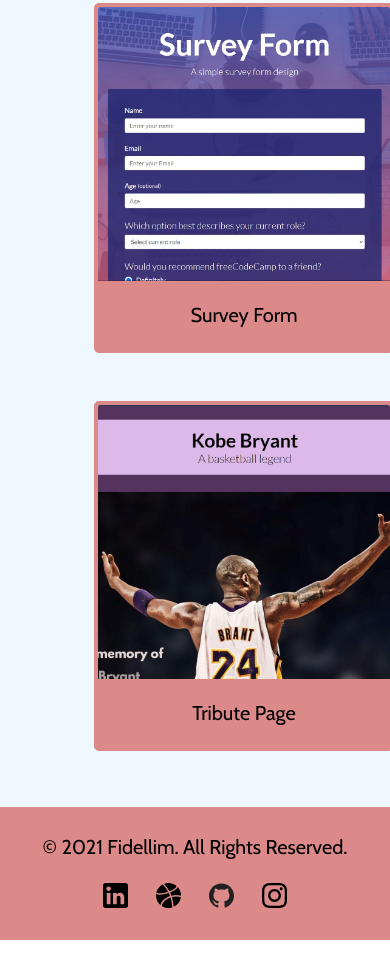
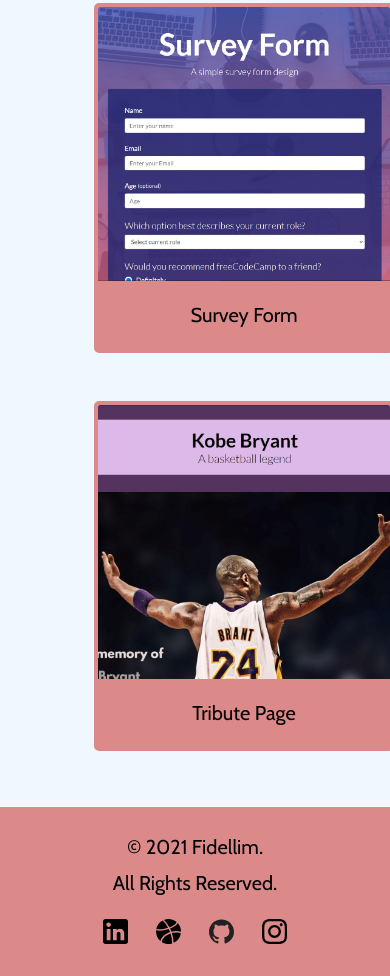
Before and after one commit to fidellim/Personal-Portfolio, a plain HTML site: page index.html in a window 390 px wide. Shown: the part 1731-2707 px from the top of the page. Before the commit the page ends 2671 px from the top, so only its background shows below. Drawn offline with nearby package versions, Linux system fonts and the light colour scheme.

Commit message:
update responsiveness on footer

```diff
--- a/css/index.css
+++ b/css/index.css
@@ -126,6 +126,10 @@
 	opacity: 0.5;
 }
 
+.footer-text {
+	display: inline;
+}
+
 ul li {
 	display: inline;
 	margin: 0 1.5rem;
@@ -207,5 +211,10 @@
 
 	h1 {
 		font-size: 6rem;
+		text-align: center;
+	}
+
+	.footer-text {
+		display: block;
 	}
 }
--- a/index.html
+++ b/index.html
@@ -80,7 +80,10 @@
         </section>
 
         <footer>
-            <h3 class="footer-text">© 2021 Fidellim. All Rights Reserved.</h3>
+            <div>
+                <h3 class="footer-text">© 2021 Fidellim. </h3>
+                <h3 class="footer-text">All Rights Reserved.</h3>
+            </div>
             <div class="social-media-nav">
                 <a href="https://www.linkedin.com/in/fidellim/" target="_blank">
                     <svg class="social-media-logo" version="1.1" id="Capa_1" xmlns="http://www.w3.org/2000/svg"
```
